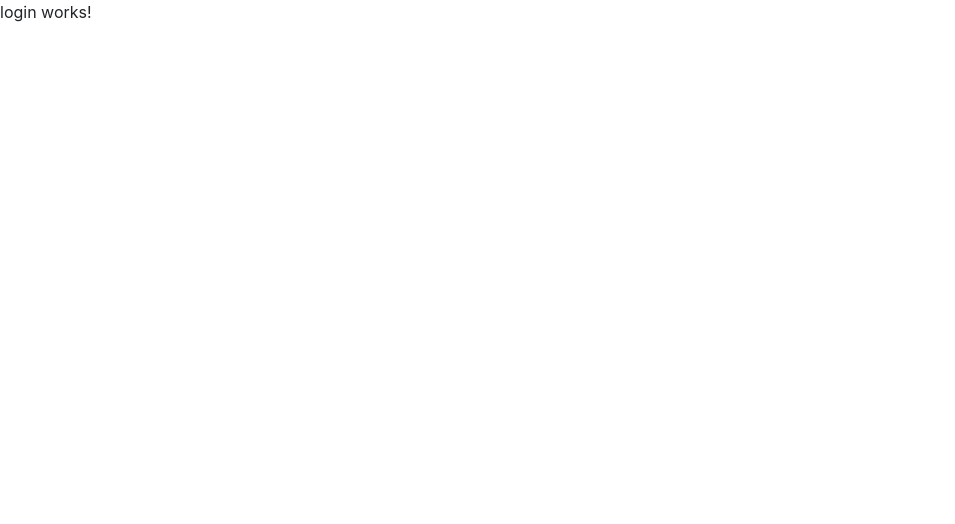
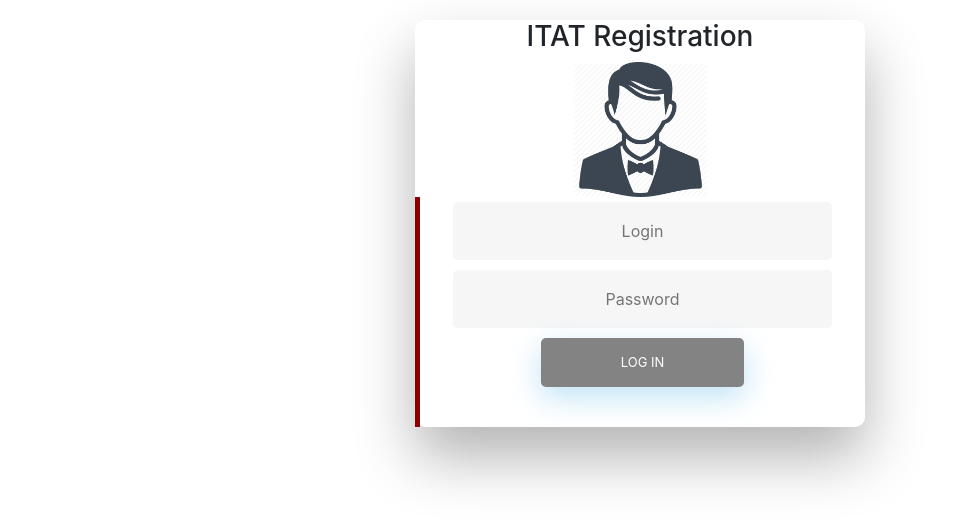
Before and after one commit to Stephaaan/ang_itat_reg_fe, an Angular app: page /administration/login in a window 1280 px wide. Shown: the top 524 px of the page, without its empty margins (0-955 px from the left). Built offline with nearby package versions, Linux system fonts and the light colour scheme.

Commit message:
login (#4)

```diff
--- a/src/app/administration/login/login.component.css
+++ b/src/app/administration/login/login.component.css
@@ -0,0 +1,253 @@
+html {
+    background-color: #56baed;
+  }
+
+  body {
+    font-family: "Poppins", sans-serif;
+    height: 100vh;
+  }
+
+  a {
+    color: #92badd;
+    display:inline-block;
+    text-decoration: none;
+    font-weight: 400;
+  }
+
+  h2 {
+    text-align: center;
+    font-size: 16px;
+    font-weight: 600;
+    text-transform: uppercase;
+    display:inline-block;
+    margin: 40px 8px 10px 8px;
+    color: #cccccc;
+  }
+
+  .wrapper {
+    display: flex;
+    align-items: center;
+    flex-direction: column;
+    justify-content: center;
+    width: 100%;
+    min-height: 100%;
+    padding: 20px;
+  }
+
+  #formContent {
+    -webkit-border-radius: 10px 10px 10px 10px;
+    border-radius: 10px 10px 10px 10px;
+    background: #fff;
+    padding: 30px;
+    width: 90%;
+    max-width: 450px;
+    position: relative;
+    padding: 0px;
+    -webkit-box-shadow: 0 30px 60px 0 rgba(0,0,0,0.3);
+    box-shadow: 0 30px 60px 0 rgba(0,0,0,0.3);
+    text-align: center;
+  }
+
+  #formFooter {
+    background-color: #f6f6f6;
+    border-top: 1px solid #dce8f1;
+    padding: 25px;
+    text-align: center;
+    -webkit-border-radius: 0 0 10px 10px;
+    border-radius: 0 0 10px 10px;
+  }
+
+  h2.inactive {
+    color: #cccccc;
+  }
+
+  h2.active {
+    color: #0d0d0d;
+    border-bottom: 2px solid #5fbae9;
+  }
+
+  input[type=button], input[type=submit], input[type=reset]  {
+    background-color: #56baed;
+    border: none;
+    color: white;
+    padding: 15px 80px;
+    text-align: center;
+    text-decoration: none;
+    display: inline-block;
+    text-transform: uppercase;
+    font-size: 13px;
+    -webkit-box-shadow: 0 10px 30px 0 rgba(95,186,233,0.4);
+    box-shadow: 0 10px 30px 0 rgba(95,186,233,0.4);
+    -webkit-border-radius: 5px 5px 5px 5px;
+    border-radius: 5px 5px 5px 5px;
+    margin: 5px 20px 40px 20px;
+    -webkit-transition: all 0.3s ease-in-out;
+    -moz-transition: all 0.3s ease-in-out;
+    -ms-transition: all 0.3s ease-in-out;
+    -o-transition: all 0.3s ease-in-out;
+    transition: all 0.3s ease-in-out;
+  }
+
+  input[type=button]:hover, input[type=submit]:hover, input[type=reset]:hover  {
+    background-color: #39ace7;
+  }
+
+  input[disabled]{
+    background-color: #838383;
+  }
+
+  input[disabled]:hover{
+    background-color: #838383;
+}
+
+  input[type=button]:active, input[type=submit]:active, input[type=reset]:active  {
+    -moz-transform: scale(0.95);
+    -webkit-transform: scale(0.95);
+    -o-transform: scale(0.95);
+    -ms-transform: scale(0.95);
+    transform: scale(0.95);
+  }
+
+  input[type=text],input[type=password] {
+    background-color: #f6f6f6;
+    border: none;
+    color: #0d0d0d;
+    padding: 15px 32px;
+    text-align: center;
+    text-decoration: none;
+    display: inline-block;
+    font-size: 16px;
+    margin: 5px;
+    width: 85%;
+    border: 2px solid #f6f6f6;
+    -webkit-transition: all 0.5s ease-in-out;
+    -moz-transition: all 0.5s ease-in-out;
+    -ms-transition: all 0.5s ease-in-out;
+    -o-transition: all 0.5s ease-in-out;
+    transition: all 0.5s ease-in-out;
+    -webkit-border-radius: 5px 5px 5px 5px;
+    border-radius: 5px 5px 5px 5px;
+  }
+
+  input[type=text]:focus {
+    background-color: #fff;
+    border-bottom: 2px solid #5fbae9;
+  }
+
+  input[type=text]:placeholder {
+    color: #cccccc;
+  }
+
+  .fadeInDown {
+    -webkit-animation-name: fadeInDown;
+    animation-name: fadeInDown;
+    -webkit-animation-duration: 1s;
+    animation-duration: 1s;
+    -webkit-animation-fill-mode: both;
+    animation-fill-mode: both;
+  }
+
+  @-webkit-keyframes fadeInDown {
+    0% {
+      opacity: 0;
+      -webkit-transform: translate3d(0, -100%, 0);
+      transform: translate3d(0, -100%, 0);
+    }
+    100% {
+      opacity: 1;
+      -webkit-transform: none;
+      transform: none;
+    }
+  }
+
+  @keyframes fadeInDown {
+    0% {
+      opacity: 0;
+      -webkit-transform: translate3d(0, -100%, 0);
+      transform: translate3d(0, -100%, 0);
+    }
+    100% {
+      opacity: 1;
+      -webkit-transform: none;
+      transform: none;
+    }
+  }
+
+  @-webkit-keyframes fadeIn { from { opacity:0; } to { opacity:1; } }
+  @-moz-keyframes fadeIn { from { opacity:0; } to { opacity:1; } }
+  @keyframes fadeIn { from { opacity:0; } to { opacity:1; } }
+
+  .fadeIn {
+    opacity:0;
+    -webkit-animation:fadeIn ease-in 1;
+    -moz-animation:fadeIn ease-in 1;
+    animation:fadeIn ease-in 1;
+
+    -webkit-animation-fill-mode:forwards;
+    -moz-animation-fill-mode:forwards;
+    animation-fill-mode:forwards;
+
+    -webkit-animation-duration:1s;
+    -moz-animation-duration:1s;
+    animation-duration:1s;
+  }
+
+  .fadeIn.first {
+    -webkit-animation-delay: 0.4s;
+    -moz-animation-delay: 0.4s;
+    animation-delay: 0.4s;
+  }
+
+  .fadeIn.second {
+    -webkit-animation-delay: 0.6s;
+    -moz-animation-delay: 0.6s;
+    animation-delay: 0.6s;
+  }
+
+  .fadeIn.third {
+    -webkit-animation-delay: 0.8s;
+    -moz-animation-delay: 0.8s;
+    animation-delay: 0.8s;
+  }
+
+  .fadeIn.fourth {
+    -webkit-animation-delay: 1s;
+    -moz-animation-delay: 1s;
+    animation-delay: 1s;
+  }
+
+  .underlineHover:after {
+    display: block;
+    left: 0;
+    bottom: -10px;
+    width: 0;
+    height: 2px;
+    background-color: #56baed;
+    content: "";
+    transition: width 0.2s;
+  }
+
+  .underlineHover:hover {
+    color: #0d0d0d;
+  }
+
+  .underlineHover:hover:after{
+    width: 100%;
+  }
+
+  *:focus {
+      outline: none;
+  }
+
+  #icon {
+    width:30%;
+  }
+
+   .ng-invalid {
+    border-left: 5px solid darkred;
+    }
+
+    .visible {
+        display:block;
+
+    }
--- a/src/app/administration/login/login.component.html
+++ b/src/app/administration/login/login.component.html
@@ -1 +1,22 @@
-<p>login works!</p>
+<div class="wrapper fadeInDown">
+    <div id="formContent">
+
+      <div class="fadeIn first">
+        <h3>ITAT Registration</h3>
+        <img src="assets/icons/UserIcon.png" id="icon" alt="lol" />
+      </div>
+
+      <form>
+        <input required #nameValidator="ngModel" name="login" [(ngModel)]="login" type="text" id="login" class="fadeIn second" placeholder="Login">
+        <div class="invalid-feedback" [ngClass]="{visible: nameValidator.invalid && nameValidator.touched}">
+                Invalid Username.
+              </div>
+        <input required #passValidator="ngModel" name="password" [(ngModel)]="password" type="password" id="password" class="fadeIn third" placeholder="Password">
+        <div class="invalid-feedback" [ngClass]="{visible: passValidator.invalid && passValidator.touched}">
+                Invalid Password.
+              </div>
+        <input type="submit" [disabled]="!nameValidator.valid || !passValidator.valid" class="fadeIn fourth" value="Log In">
+      </form>
+
+    </div>
+  </div>
--- a/src/app/app.module.ts
+++ b/src/app/app.module.ts
@@ -10,6 +10,7 @@
 import { RegistrationFormComponent } from './registration-form/registration-form.component';
 import { LoginComponent } from './administration/login/login.component';
 import { ViewRegistrationsComponent } from './administration/view-registrations/view-registrations.component';
+import { FormsModule } from '@angular/forms';
 
 @NgModule({
   declarations: [
@@ -19,6 +20,7 @@
     ViewRegistrationsComponent
   ],
   imports: [
+    FormsModule,
     BrowserModule,
     AppRoutingModule,
     BrowserAnimationsModule, // required animations module
```
Also changed, not shown: src/app/administration/login/login.component.ts (line endings or trailing spaces), src/assets/icons/UserIcon.png (added).
